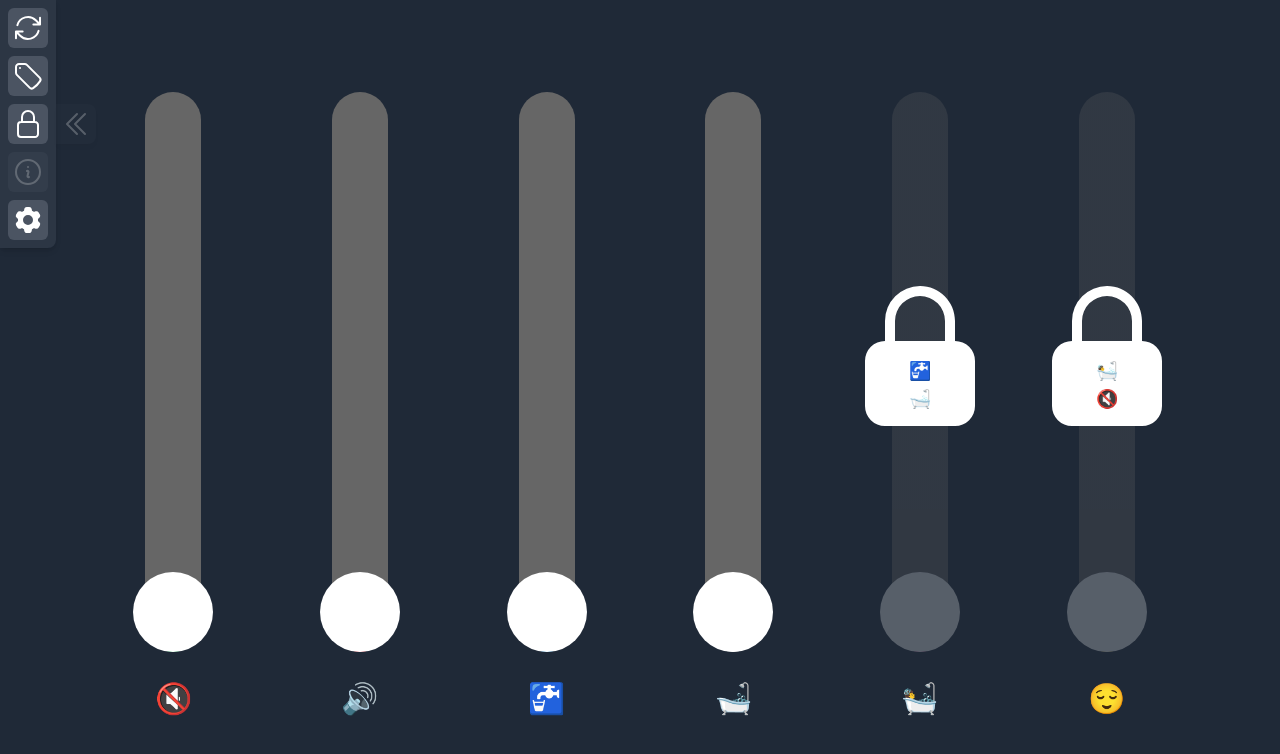
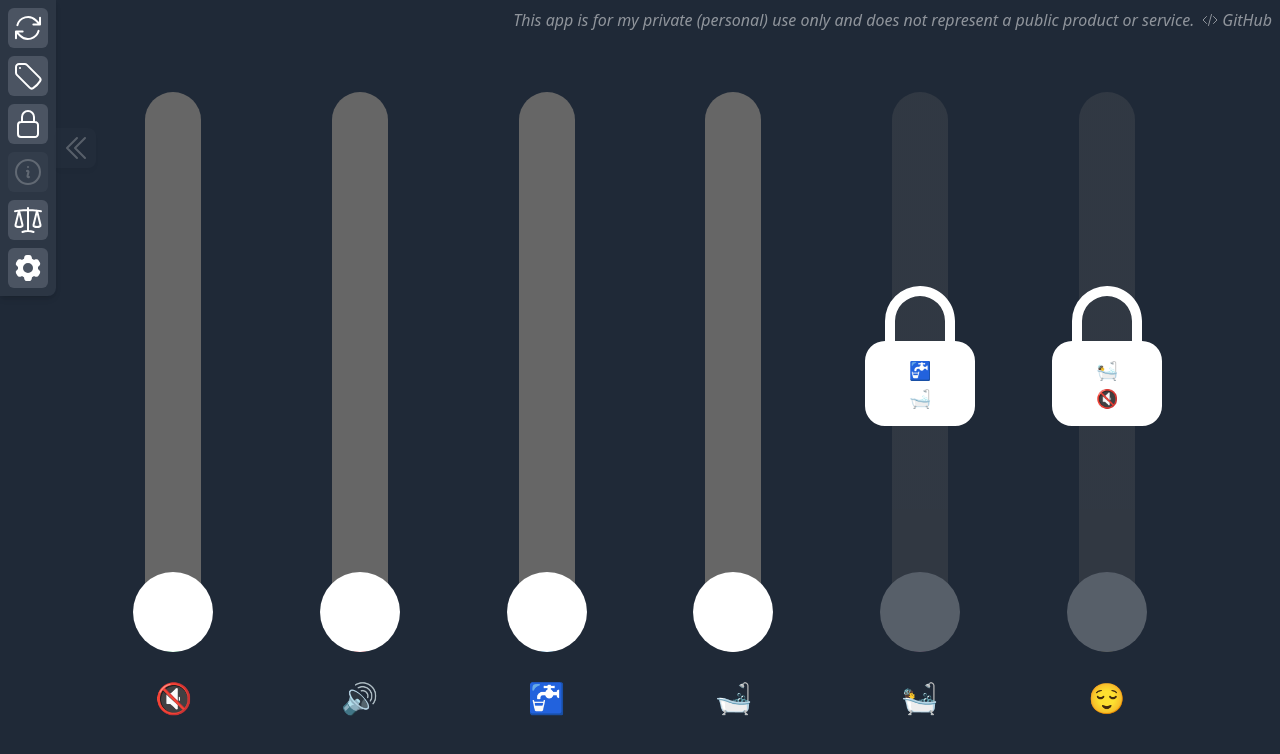
Before and after one commit to KiljanK/slider-logic, a React (Create React App) app: page / in a window 1280 px wide. Both pictures are taken after a click on the button 28 px from the left and 220 px from the top of the page. Shown: the top 754 px of the page. Built offline with nearby package versions, Linux system fonts and the light colour scheme.

Commit message:
Added Legal Imprint Disclaimer

```diff
--- a/src/App.jsx
+++ b/src/App.jsx
@@ -5,6 +5,7 @@ import ShowStates from "./utility/ShowStates";
 import findBlockers from "./utility/findBlockers";
 import defaultSliders from "./utility/defaultSliders";
 import generateSliderValues from "./utility/generateSliderValues";
+import { codeIcon } from "./utility/heroIcons";
 
 let App = () => {
 	// region Setup
@@ -14,6 +15,7 @@ let App = () => {
 	let [labelDisplay, setLabelDisplay] = useState(ShowStates.SHORT);
 	let [lockDisplay, setLockDisplay] = useState(true);
 	let [infoDisplay, setInfoDisplay] = useState(false);
+	let [legalDisplay, setLegalDisplay] = useState(false);
 
 	// region Slider Logic
 
@@ -127,6 +129,8 @@ let App = () => {
 				setLockDisplay={setLockDisplay}
 				infoDisplay={infoDisplay}
 				setInfoDisplay={setInfoDisplay}
+				legalDisplay={legalDisplay}
+				setLegalDisplay={setLegalDisplay}
 				sliderSettings={sliderSettings}
 				setSliderSettings={setSliderSettings}
 				setSliders={setSliders}
@@ -149,6 +153,26 @@ let App = () => {
 					);
 				})}
 			</div>
+
+			<div
+				className={`absolute top-0 right-0 p-2 italic flex items-center justify-center space-x-2 animate-opacity duration-300 ${
+					legalDisplay ? "opacity-50" : "opacity-0"
+				}`}
+			>
+				<p>
+					This app is for my private (personal) use only and does not
+					represent a public product or service.
+				</p>
+				<a
+					href={`https://github.com/KiljanK/slider-logic/`}
+					target="_blank"
+					rel="noopener noreferrer"
+					className={`flex items-center justify-center space-x-1 hover:underline`}
+				>
+					<p>{codeIcon}</p>
+					<p>GitHub</p>
+				</a>
+			</div>
 		</div>
 	);
 };
--- a/src/components/ControlPanel.jsx
+++ b/src/components/ControlPanel.jsx
@@ -12,6 +12,7 @@ import {
 	settingsIcon,
 	infoIcon,
 	infoIconFull,
+	scaleIcon,
 	chevronLeft,
 } from "../utility/heroIcons";
 
@@ -22,6 +23,8 @@ let ControlPanel = ({
 	setLockDisplay,
 	infoDisplay,
 	setInfoDisplay,
+	legalDisplay,
+	setLegalDisplay,
 	sliderSettings,
 	setSliderSettings,
 	setSliders,
@@ -93,6 +96,15 @@ let ControlPanel = ({
 			},
 		},
 
+		legal: {
+			iconInactive: scaleIcon,
+			iconActive: scaleIcon,
+			logicState: legalDisplay,
+			onClick: () => {
+				setLegalDisplay(!legalDisplay);
+			},
+		},
+
 		settings: {
 			iconInactive: settingsIcon,
 			iconActive: settingsIcon,
--- a/src/utility/heroIcons.jsx
+++ b/src/utility/heroIcons.jsx
@@ -192,3 +192,39 @@ export const equalsIcon = (
 		/>
 	</svg>
 );
+
+// region scale
+export const scaleIcon = (
+	<svg
+		xmlns="http://www.w3.org/2000/svg"
+		fill="none"
+		viewBox="0 0 24 24"
+		strokeWidth={1.5}
+		stroke="currentColor"
+		className="size-8"
+	>
+		<path
+			strokeLinecap="round"
+			strokeLinejoin="round"
+			d="M12 3v17.25m0 0c-1.472 0-2.882.265-4.185.75M12 20.25c1.472 0 2.882.265 4.185.75M18.75 4.97A48.416 48.416 0 0 0 12 4.5c-2.291 0-4.545.16-6.75.47m13.5 0c1.01.143 2.01.317 3 .52m-3-.52 2.62 10.726c.122.499-.106 1.028-.589 1.202a5.988 5.988 0 0 1-2.031.352 5.988 5.988 0 0 1-2.031-.352c-.483-.174-.711-.703-.59-1.202L18.75 4.971Zm-16.5.52c.99-.203 1.99-.377 3-.52m0 0 2.62 10.726c.122.499-.106 1.028-.589 1.202a5.989 5.989 0 0 1-2.031.352 5.989 5.989 0 0 1-2.031-.352c-.483-.174-.711-.703-.59-1.202L5.25 4.971Z"
+		/>
+	</svg>
+);
+
+// region code-bracket
+export const codeIcon = (
+	<svg
+		xmlns="http://www.w3.org/2000/svg"
+		fill="none"
+		viewBox="0 0 24 24"
+		strokeWidth={1.5}
+		stroke="currentColor"
+		className="size-4"
+	>
+		<path
+			strokeLinecap="round"
+			strokeLinejoin="round"
+			d="M17.25 6.75 22.5 12l-5.25 5.25m-10.5 0L1.5 12l5.25-5.25m7.5-3-4.5 16.5"
+		/>
+	</svg>
+);
```
